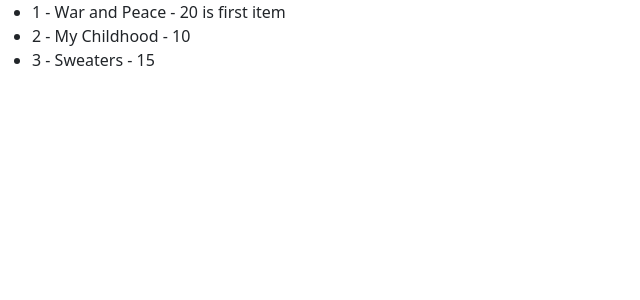
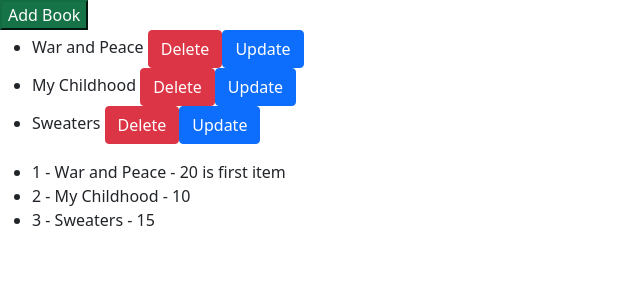
Before and after one commit to computernerdzach/angular, an Angular app in the folder dataBindingExample/: page / in a window 1280 px wide. Shown: the top 300 px of the page, without its empty margins (0-640 px from the left). Built offline with nearby package versions, Linux system fonts and the light colour scheme.

Commit message:
change detection

```diff
--- a/dataBindingExample/src/app/book.component.html
+++ b/dataBindingExample/src/app/book.component.html
@@ -84,10 +84,27 @@
         Book name is Sweaters</span>
 </div> -->
 
+<div>
+    <button (click)="addBook()" class="btn-success">Add Book </button>
+    <ul>
+
+        <li *ngFor="let book of model.getBooks()">
+            {{book.name}}
+            <button class="btn btn-danger" (click)="deleteBook(book)">
+                Delete</button>
+            <button class="btn btn-primary" (click)="updateBook(book)">
+                Update</button>
+
+        </li>
+
+    </ul>
+</div>
 
 <ul>
+
     <li *ngFor="let book of model.getBooks(); index as i; first as f">
         {{i+1}} - {{book.name}} - {{book.price}}
         <span *ngIf="f">is first item</span>
     </li>
+
 </ul>
--- a/dataBindingExample/src/app/book.component.ts
+++ b/dataBindingExample/src/app/book.component.ts
@@ -14,6 +14,18 @@
 
     model: BookRepository = new BookRepository();
     bookName = this.model.getBookId(1).name;
+
+    addBook(){
+        this.model.addBook(new Book(4, 'Anna Karanina', 'Tolstoy', 20))
+    }
+
+    deleteBook(book:Book) {
+        this.model.deleteBook(book)
+    }
+
+    updateBook(book:Book){
+        book.name="updated"
+    }
 
 }
 
--- a/dataBindingExample/src/app/repository.model.ts
+++ b/dataBindingExample/src/app/repository.model.ts
@@ -19,5 +19,13 @@
         return this.books.find(b => b.id == id)!;
     }
 
+    addBook(book: Book) {
+        this.books.push(book);
+    }
+
+    deleteBook(book: Book) {
+        let index=this.books.indexOf(book);
+        this.books.splice(index,1);
+    }
 
 }
```
